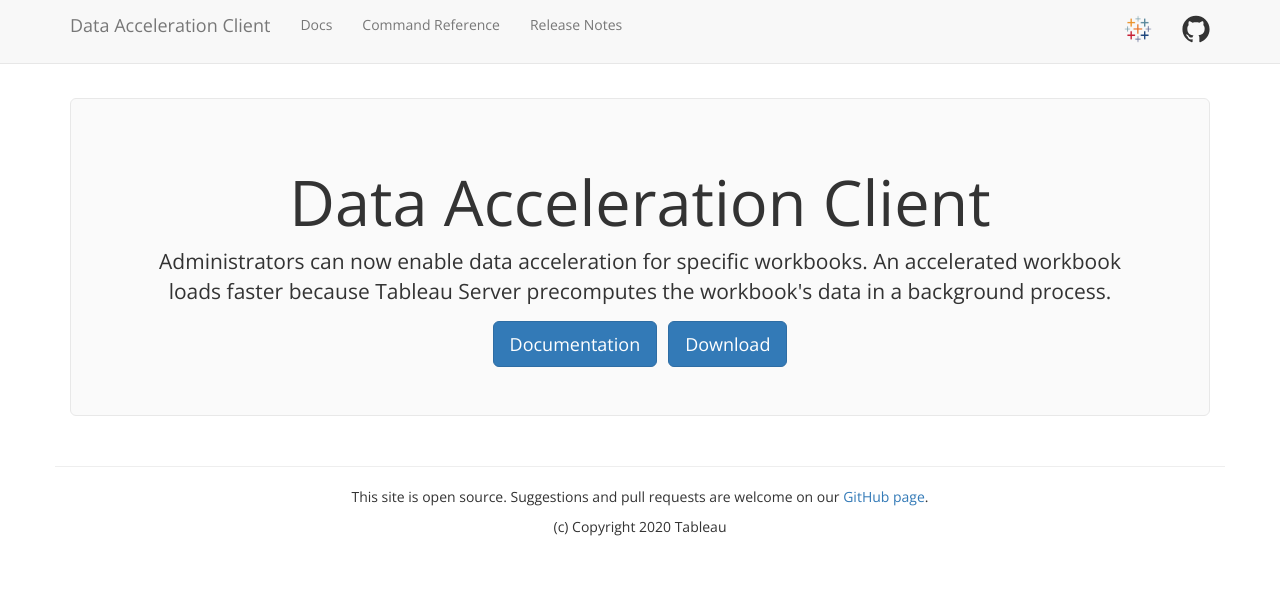
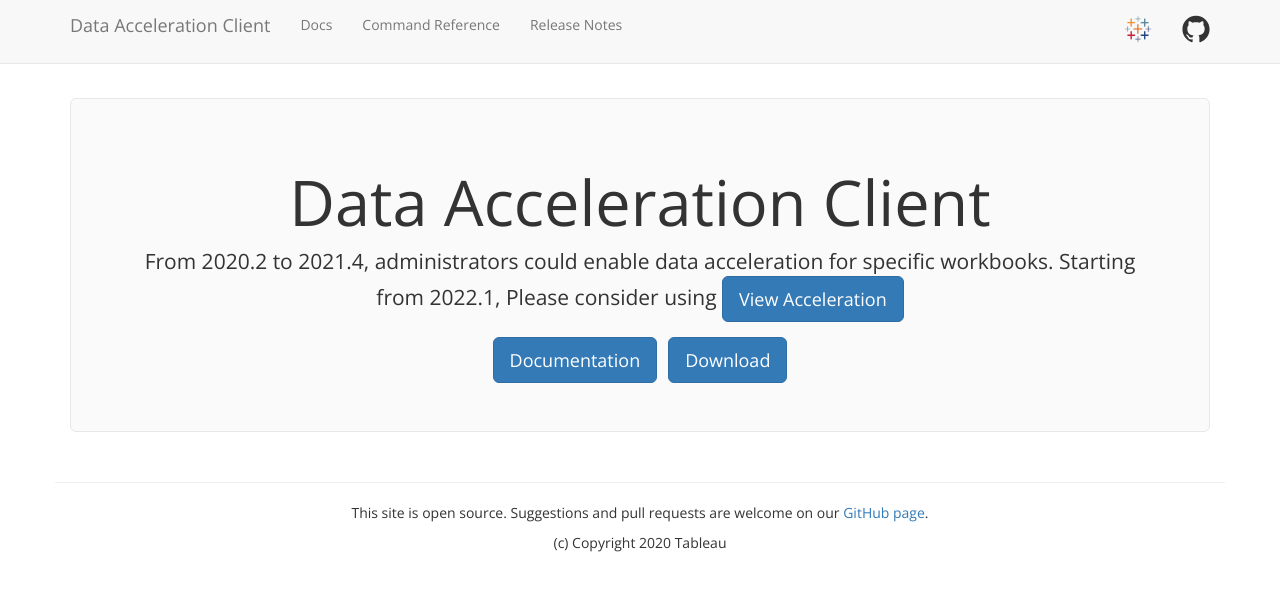
Before and after one commit to tableau/tableau-data-acceleration-client, a Jekyll site: the page built from index.html, in a window 1280 px wide. Shown: the top 591 px of the page. Built offline with Jekyll 4.4.1, drawn with Linux system fonts in a browser that asks for light colours; nearby versions of some CDN libraries.

Commit message:
mention view acceleration

```diff
--- a/index.html
+++ b/index.html
@@ -5,7 +5,7 @@
 ---
 <header class="jumbotron hero-spacer text-center">
     <h1>Data Acceleration Client</h1>
-    <p>Administrators can now enable data acceleration for specific workbooks. An accelerated workbook loads faster because Tableau Server precomputes the workbook's data in a background process.</p>
+    <p>From 2020.2 to 2021.4, administrators could enable data acceleration for specific workbooks. Starting from 2022.1, Please consider using <a class="btn btn-primary btn-lg" href="https://help.tableau.com/current/server/en-us/data_acceleration.htm" role="button">View Acceleration</a></p>
     <a class="btn btn-primary btn-lg" href="{{ site.baseurl }}/docs/da_intro.html" role="button">Documentation</a>&nbsp;&nbsp;
     <a class="btn btn-primary btn-lg" href="https://github.com/tableau/tableau-data-acceleration-client/releases" role="button">Download</a>
 </header>
```
